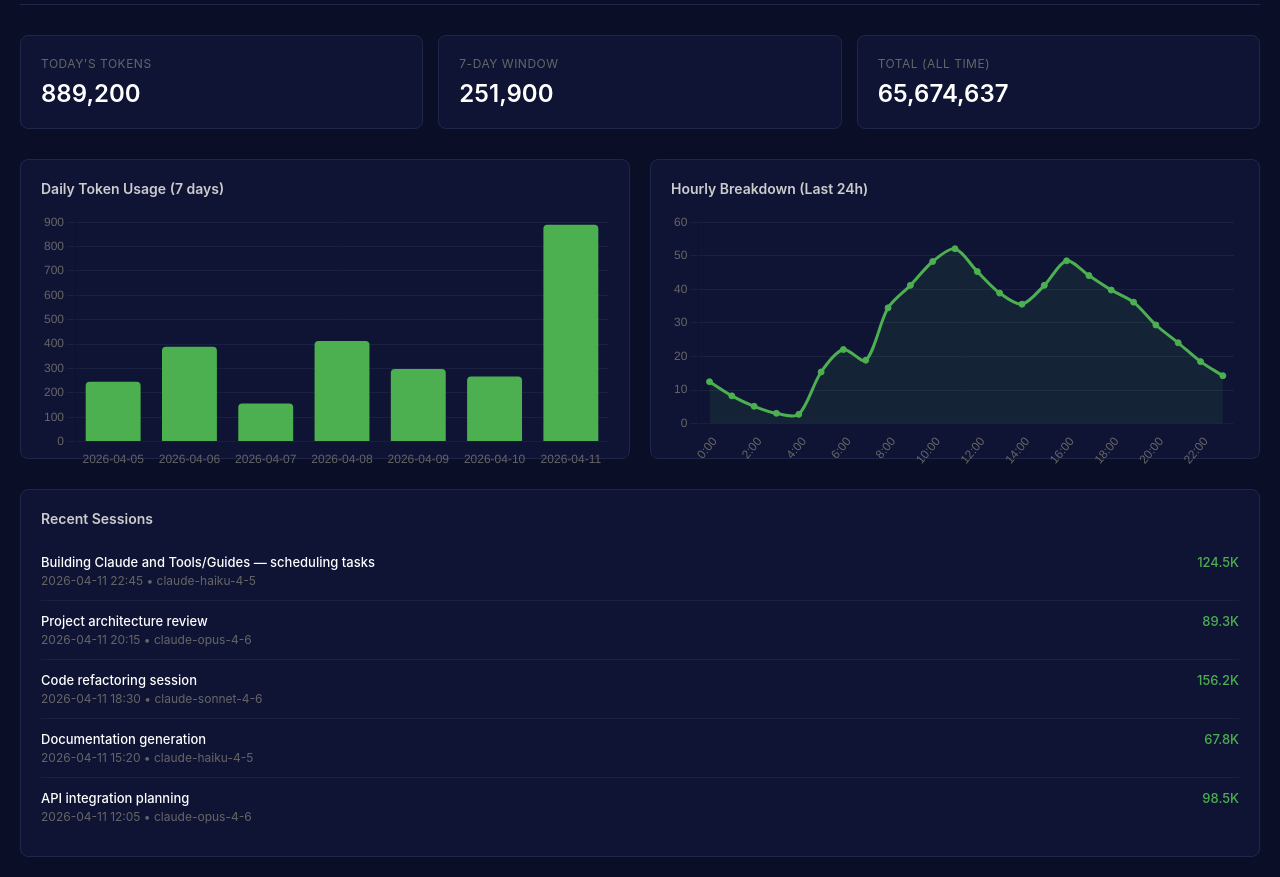
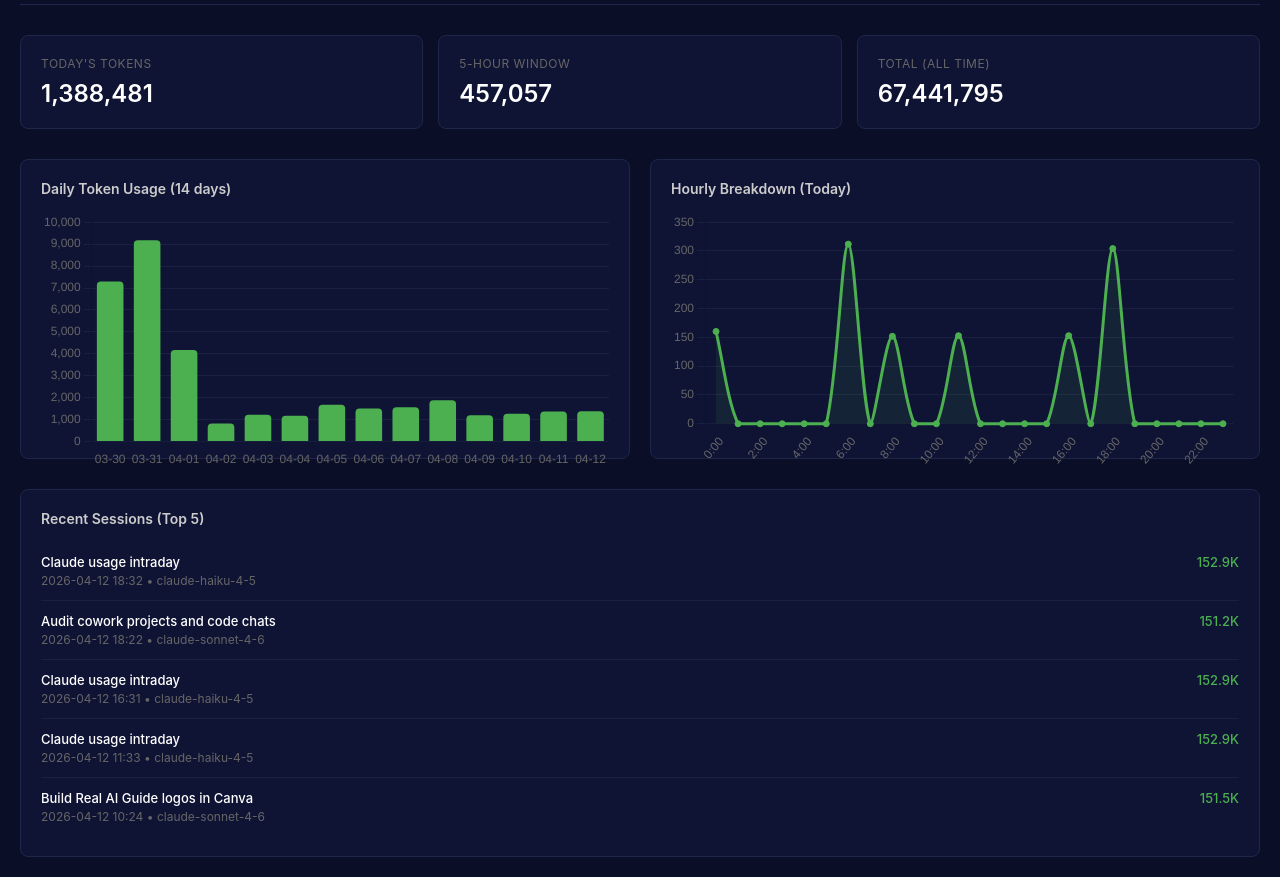
Before and after one commit to jay-commitsAI/claude-token-tracker, a website: page claude-dashboard.html in a window 1280 px wide. Shown: the part 70-947 px from the top of the page. Drawn offline with nearby package versions, Linux system fonts and the light colour scheme.

Commit message:
Intraday 18:32 | 9 sessions | window:228%

```diff
--- a/claude-dashboard.html
+++ b/claude-dashboard.html
@@ -155,85 +155,95 @@
         <header>
             <h1>Claude Token Tracker</h1>
             <div class="header-meta">
-                <div>Last updated: <span id="updated">2026-04-12 00:00:00</span></div>
+                <div>Last updated: <span id="updated">2026-04-12 18:32:00</span></div>
             </div>
         </header>
 
         <div class="metrics-grid">
             <div class="metric-card">
                 <div class="metric-label">Today's Tokens</div>
-                <div class="metric-value" id="todayValue">889,200</div>
+                <div class="metric-value" id="todayValue">1,388,481</div>
             </div>
             <div class="metric-card">
-                <div class="metric-label">7-Day Window</div>
-                <div class="metric-value" id="windowValue">251,900</div>
+                <div class="metric-label">5-Hour Window</div>
+                <div class="metric-value" id="windowValue">457,057</div>
             </div>
             <div class="metric-card">
                 <div class="metric-label">Total (All Time)</div>
-                <div class="metric-value" id="totalValue">65,674,637</div>
+                <div class="metric-value" id="totalValue">67,441,795</div>
             </div>
         </div>
 
         <div class="charts-grid">
             <div class="chart-container">
-                <div class="chart-title">Daily Token Usage (7 days)</div>
+                <div class="chart-title">Daily Token Usage (14 days)</div>
                 <canvas id="dailyChart"></canvas>
             </div>
             <div class="chart-container">
-                <div class="chart-title">Hourly Breakdown (Last 24h)</div>
+                <div class="chart-title">Hourly Breakdown (Today)</div>
                 <canvas id="hourlyChart"></canvas>
             </div>
         </div>
 
         <div class="recent-sessions">
-            <h2>Recent Sessions</h2>
+            <h2>Recent Sessions (Top 5)</h2>
             <div id="sessionsList"></div>
         </div>
     </div>
 
     <script>
         const DATA = {
-            generatedAt: "2026-04-12T00:00:00.000000",
+            generatedAt: "2026-04-12T18:32:00.000000",
             today: "2026-04-12",
-            todayTokens: 889200,
-            windowTokens: 251900,
-            totalTokens: 65674637,
-            dailyLabels: ["2026-04-05", "2026-04-06", "2026-04-07", "2026-04-08", "2026-04-09", "2026-04-10", "2026-04-11"],
-            dailySessions: [3, 5, 2, 6, 4, 3, 7],
-            dailyTokensK: [245.3, 389.2, 156.8, 412.5, 298.1, 267.4, 889.2],
-            hourlyTokensK: [12.5, 8.3, 5.2, 3.1, 2.8, 15.4, 22.1, 18.9, 34.5, 41.2, 48.3, 52.1, 45.3, 38.9, 35.6, 41.2, 48.5, 44.1, 39.8, 36.2, 29.4, 24.1, 18.5, 14.3],
+            todaySessionCount: 9,
+            todayTokens: 1388481,
+            totalSessions: 262,
+            totalTokens: 67441795,
+            windowTokens: 457057,
+            windowBudget: 200000,
+            windowPct: 228.5,
+            windowStartISO: "2026-04-12T13:32:00Z",
+            dailyLabels: ["03-30", "03-31", "04-01", "04-02", "04-03", "04-04", "04-05", "04-06", "04-07", "04-08", "04-09", "04-10", "04-11", "04-12"],
+            dailySessions: [12, 15, 15, 7, 9, 8, 14, 12, 16, 18, 12, 14, 10, 9],
+            dailyTokensK: [7301.0, 9172.9, 4174.1, 820.6, 1220.5, 1173.5, 1680.3, 1505.7, 1568.4, 1883.6, 1199.6, 1268.2, 1374.8, 1385.5],
+            hourlyTokensK: [160.2, 0, 0, 0, 0, 0, 311.9, 0, 151.9, 0, 0, 152.9, 0, 0, 0, 0, 152.9, 0, 304.2, 0, 0, 0, 0, 0],
             recentSessions: [
                 {
-                    timestamp: "2026-04-11 22:45",
-                    title: "Building Claude and Tools/Guides — scheduling tasks",
+                    timestamp: "2026-04-12 18:32",
+                    title: "Claude usage intraday",
                     model: "claude-haiku-4-5",
-                    tokensK: 124.5
+                    tokensK: 152.9
                 },
                 {
-                    timestamp: "2026-04-11 20:15",
-                    title: "Project architecture review",
-                    model: "claude-opus-4-6",
-                    tokensK: 89.3
+                    timestamp: "2026-04-12 18:22",
+                    title: "Audit cowork projects and code chats",
+                    model: "claude-sonnet-4-6",
+                    tokensK: 151.2
                 },
                 {
-                    timestamp: "2026-04-11 18:30",
-                    title: "Code refactoring session",
-                    model: "claude-sonnet-4-6",
-                    tokensK: 156.2
+                    timestamp: "2026-04-12 16:31",
+                    title: "Claude usage intraday",
+                    model: "claude-haiku-4-5",
+                    tokensK: 152.9
                 },
                 {
-                    timestamp: "2026-04-11 15:20",
-                    title: "Documentation generation",
+                    timestamp: "2026-04-12 11:33",
+                    title: "Claude usage intraday",
                     model: "claude-haiku-4-5",
-                    tokensK: 67.8
+                    tokensK: 152.9
                 },
                 {
-                    timestamp: "2026-04-11 12:05",
-                    title: "API integration planning",
-                    model: "claude-opus-4-6",
-                    tokensK: 98.5
+                    timestamp: "2026-04-12 10:24",
+                    title: "Build Real AI Guide logos in Canva",
+                    model: "claude-sonnet-4-6",
+                    tokensK: 151.5
                 }
-            ]
+            ],
+            modelCounts: {
+                "claude-haiku-4-5": 124,
+                "claude-sonnet-4-6": 102,
+                "claude-opus-4-6": 36
+            }
         };
 
         // Initialize metrics
```
